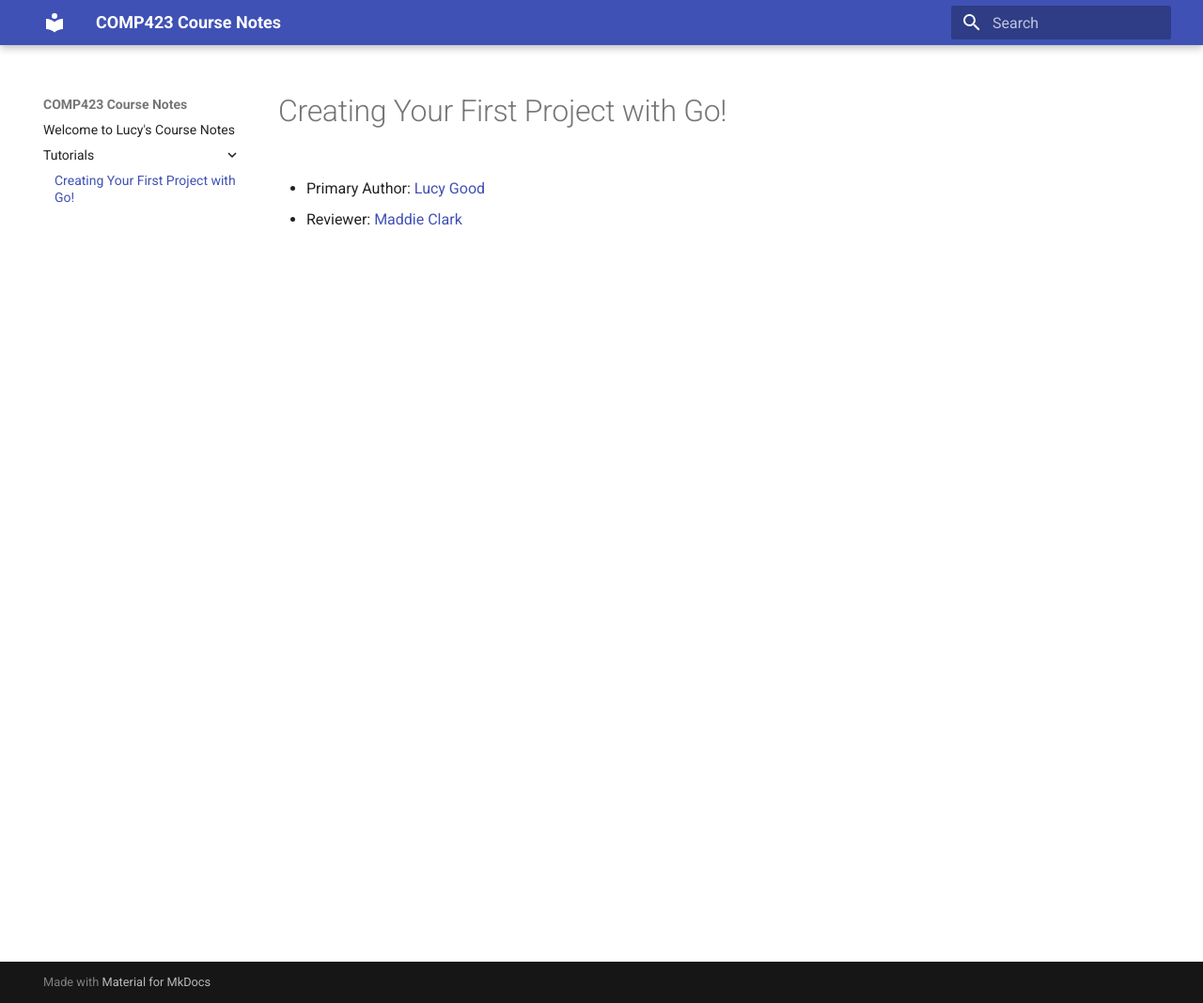
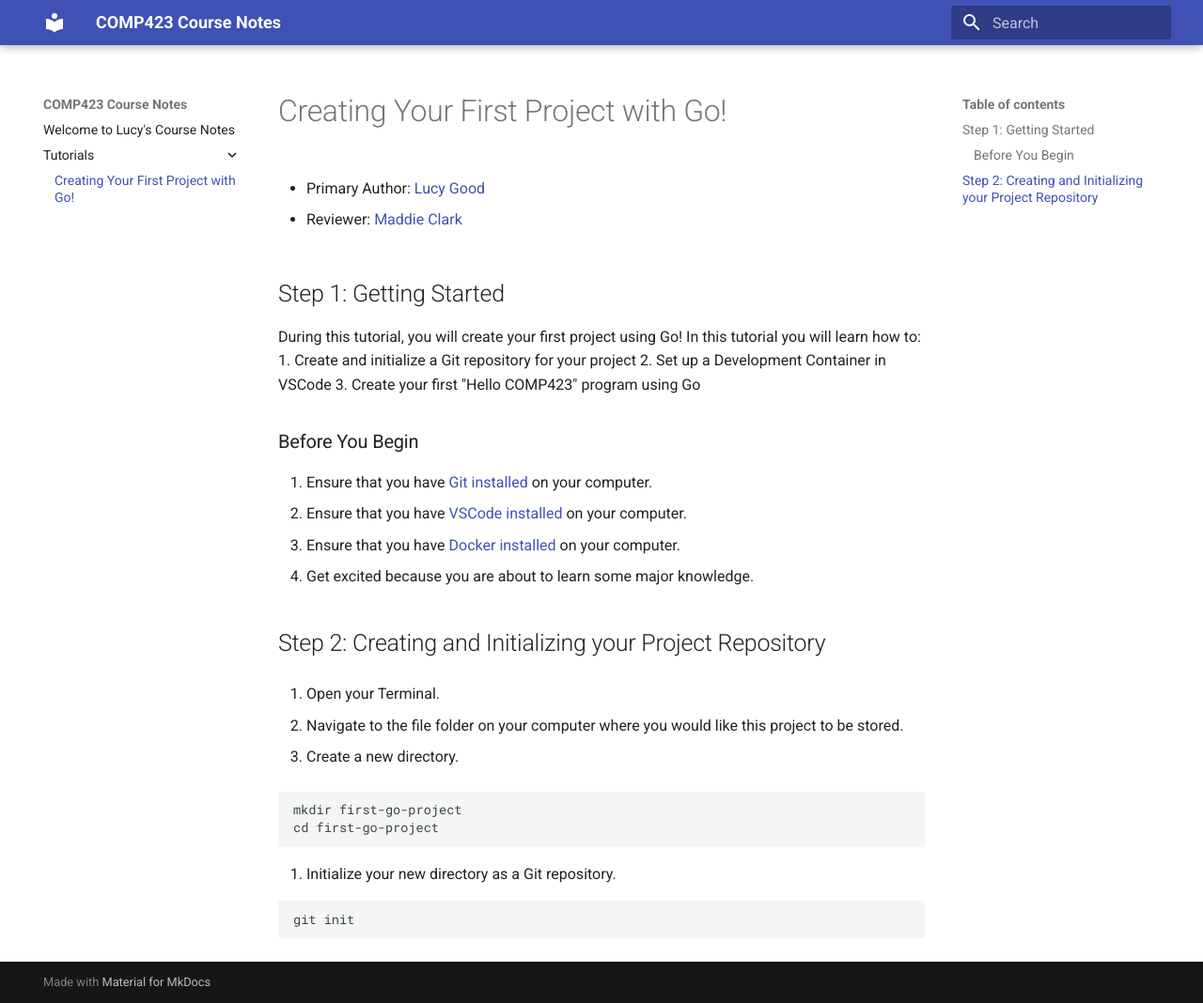
Before and after one commit to lucykgood/comp423-course-notes, an MkDocs documentation site: the page built from docs/tutorials/go-setup.md, in a window 1280 px wide and 1068 px high. Shown: the whole window at 94% size. Built offline with MkDocs 1.6.1 and Material for MkDocs 9.7.7, drawn with Linux system fonts in a browser that asks for light colours.

Commit message:
Beginning of tutorial and extensions

````diff
--- a/docs/tutorials/go-setup.md
+++ b/docs/tutorials/go-setup.md
@@ -3,3 +3,44 @@
 * Primary Author: [Lucy Good](https://github.com/lucykgood)
 
 * Reviewer: [Maddie Clark](https://github.com/mbclark37)
+
+
+## Step 1: Getting Started
+
+During this tutorial, you will create your first project using Go!
+In this tutorial you will learn how to:
+1. Create and initialize a Git repository for your project
+2. Set up a Development Container in VSCode
+3. Create your first "Hello COMP423" program using Go
+
+### Before You Begin
+1. Ensure that you have [Git installed](https://git-scm.com/book/en/v2/Getting-Started-Installing-Git) on your computer.
+2. Ensure that you have [VSCode installed](https://code.visualstudio.com/) on your computer.
+3. Ensure that you have [Docker installed](https://www.docker.com/products/docker-desktop/) on your computer.
+4. Get excited because you are about to learn some major knowledge.
+
+
+## Step 2: Creating and Initializing your Project Repository
+
+
+1. Open your Terminal.
+
+
+2. Navigate to the file folder on your computer where you would like this project to be stored.
+
+
+3. Create a new directory.
+
+
+   ```
+   mkdir first-go-project
+   cd first-go-project
+   ```
+
+
+4. Initialize your new directory as a Git repository.
+
+
+   ```
+   git init
+   ```
--- a/mkdocs.yml
+++ b/mkdocs.yml
@@ -1,3 +1,12 @@
 site_name: COMP423 Course Notes
 theme:
   name: material
+features:
+   - content.code.copy
+   - content.code.select
+markdown_extensions:
+ - pymdownx.highlight
+ - pymdownx.inlinehilite
+ - admonition
+ - pymdownx.details
+ - pymdownx.superfences
````
